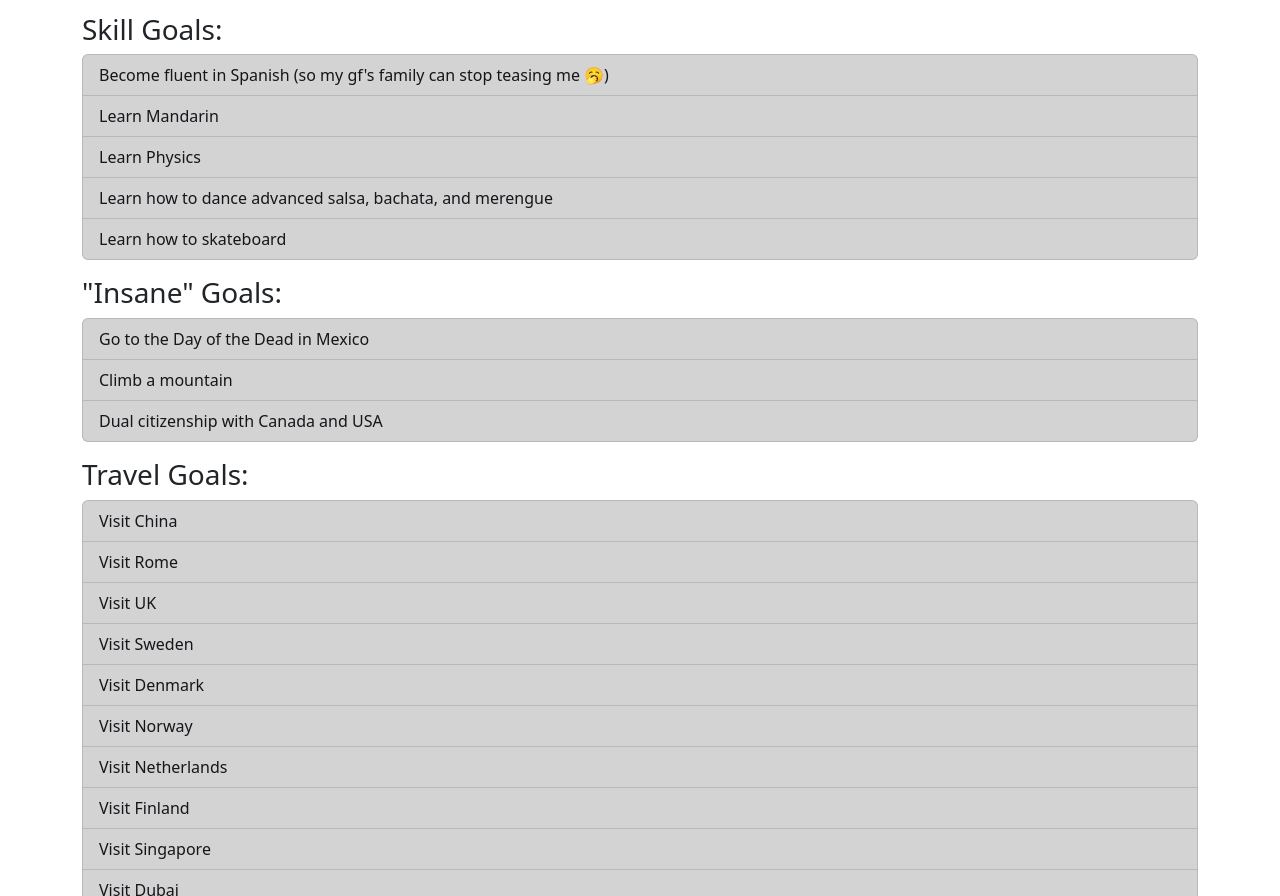
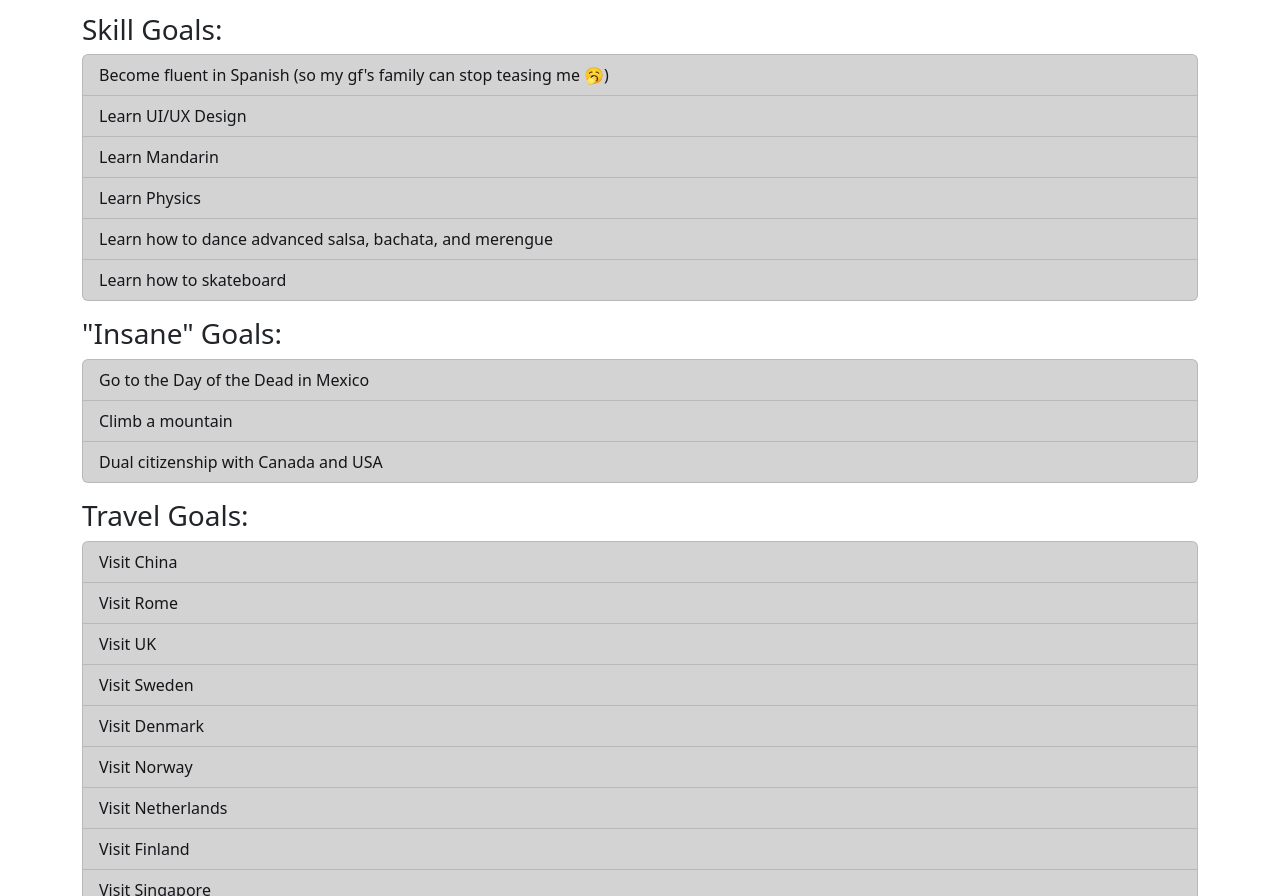
Before and after one commit to JordanMooree/impossible-list, a plain HTML site: page index.html in a window 1280 px wide. Shown: the part 1653-2549 px from the top of the page. Drawn offline with nearby package versions, Linux system fonts and the light colour scheme.

Commit message:
chore: add to skills goals

```diff
--- a/index.html
+++ b/index.html
@@ -159,6 +159,7 @@
         <li class="list-group-item list-group-item-dark">
           Become fluent in Spanish (so my gf's family can stop teasing me 🥱)
         </li>
+        <li class="list-group-item list-group-item-dark">Learn UI/UX Design</li>
         <li class="list-group-item list-group-item-dark">Learn Mandarin</li>
         <li class="list-group-item list-group-item-dark">Learn Physics</li>
         <li class="list-group-item list-group-item-dark">
```
